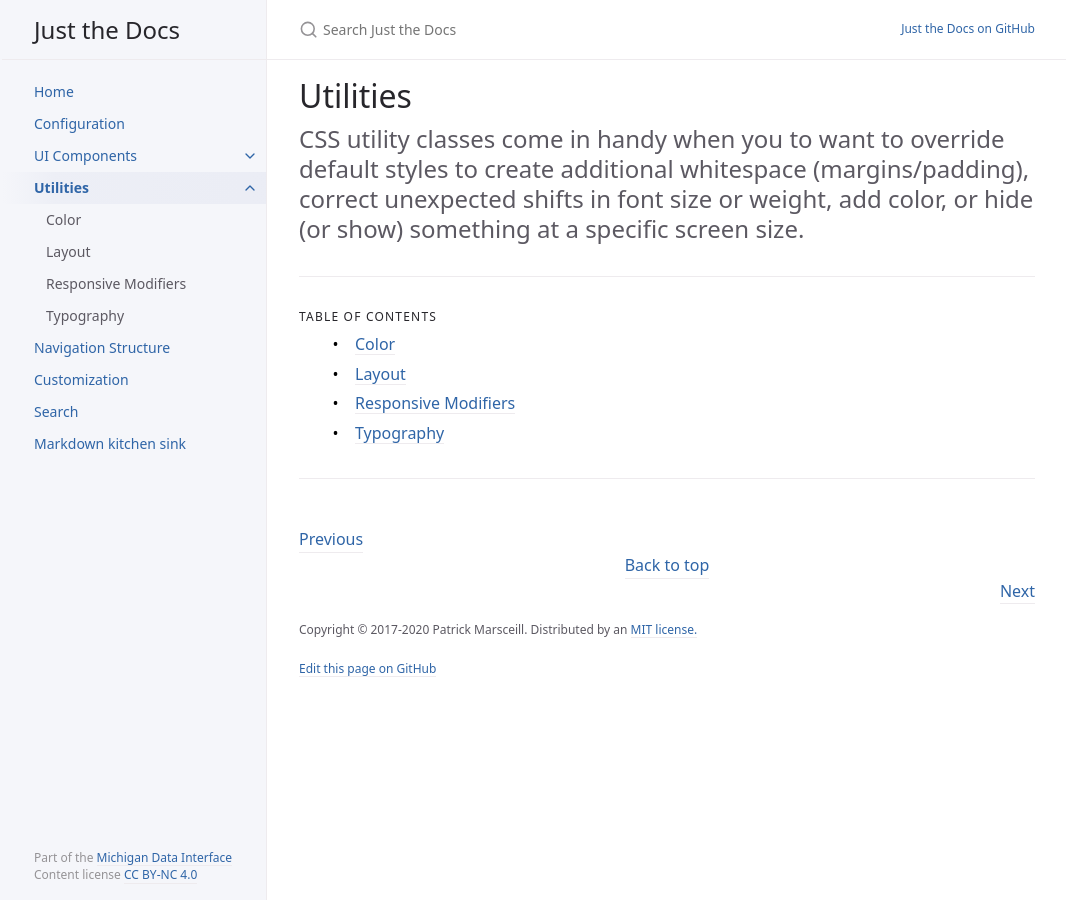
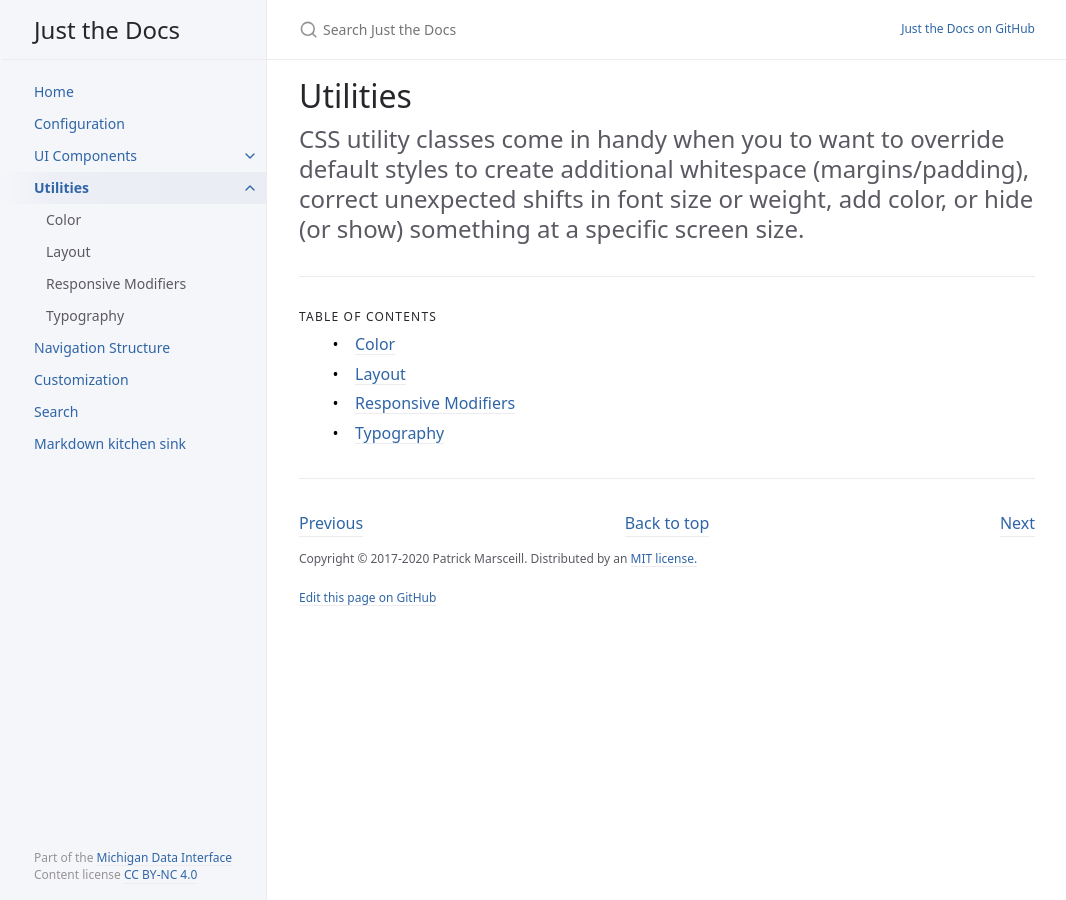
Before and after one commit to MiDataInt/just-the-docs-mdi, a Jekyll site: the page built from docs/utilities/utilities.md, in a window 1280 px wide. Shown: the whole page, without its empty margins (105-1171 px from the left). Built offline with Jekyll 4.4.1, drawn with Linux system fonts in a browser that asks for light colours.

Commit message:
fix previous next row formatting

```diff
--- a/_layouts/default.html
+++ b/_layouts/default.html
@@ -160,7 +160,7 @@ layout: table_wrappers
         {% if footer_custom != "" or site.last_edit_timestamp or site.gh_edit_link %}
           <hr>
           <footer>
-            <p style="display: flex;">
+            <div style="display: flex;">
               {%- include prev_next/set_prev_next.md -%}
               <div style="flex: 1; display: flex; justify-content: flex-start;">
                 {% if prev_url != "" %}
@@ -177,7 +177,7 @@ layout: table_wrappers
                 <a href="{{ next_url }}" id="next-page">Next</a>
                 {% endif %}
               </div>
-            </p>
+            </div>
 
             {{ footer_custom }}
 
```
